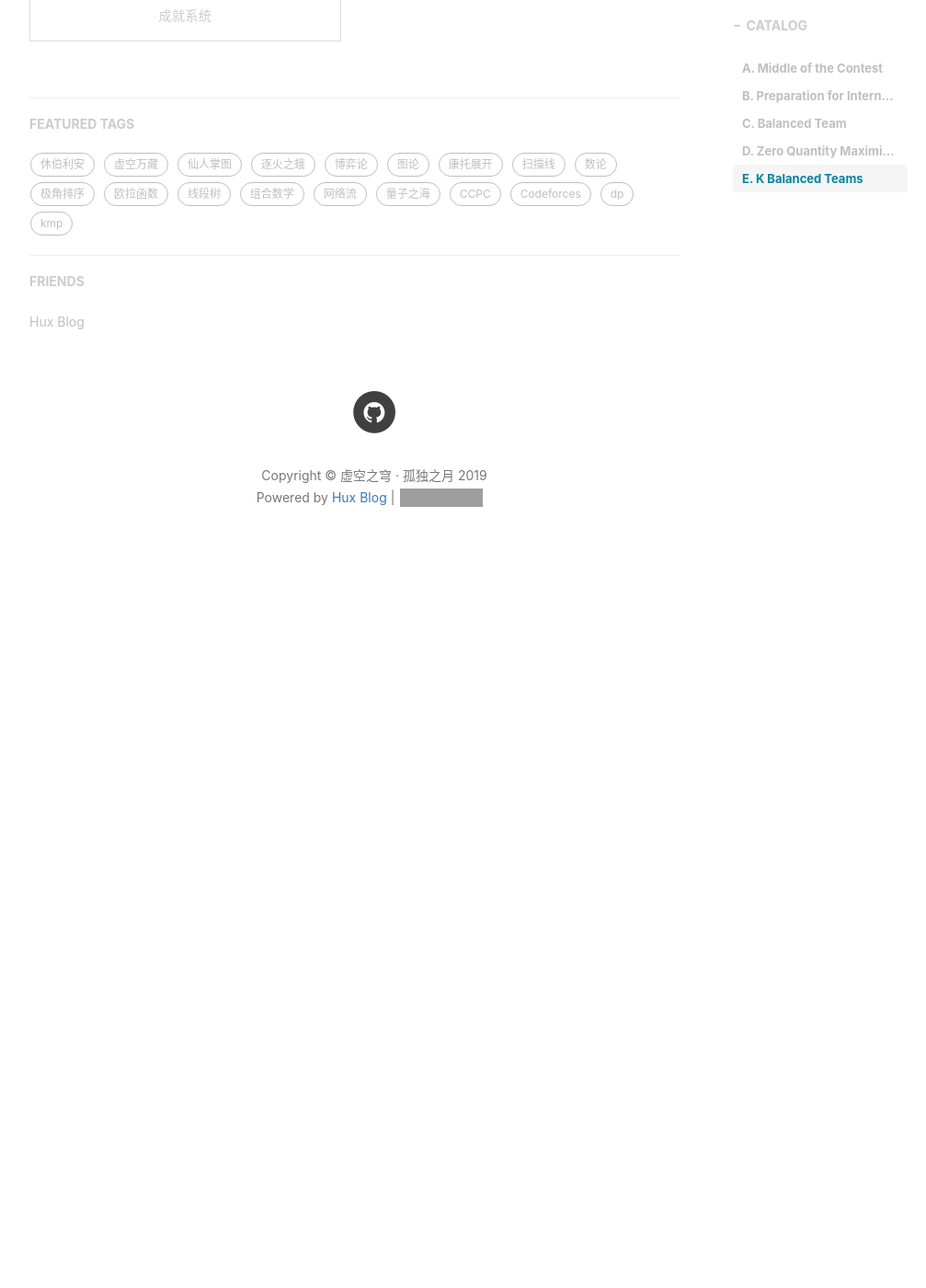
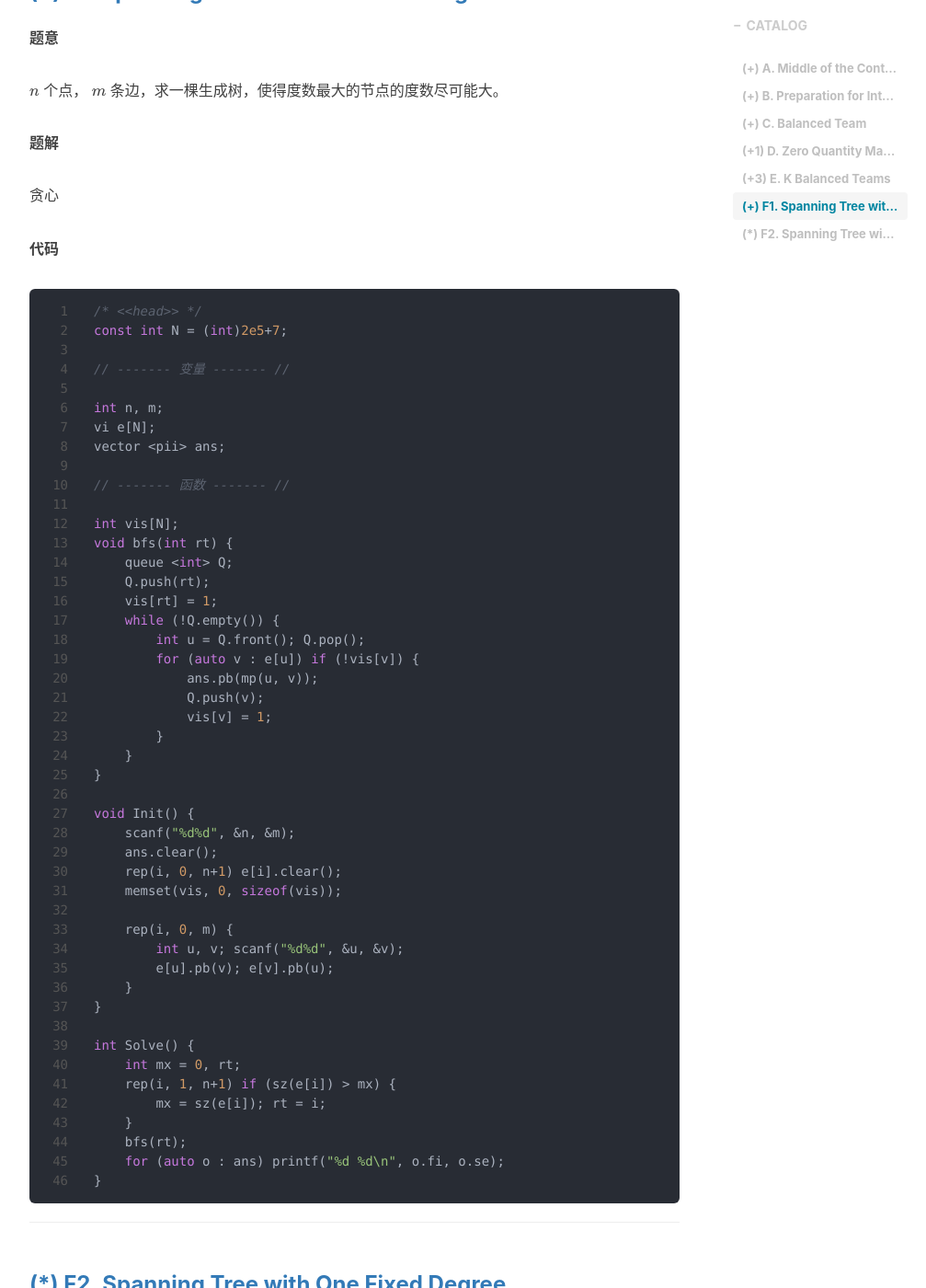
Before and after one commit to hongzhiyin/hongzhiyin.github.io, a Jekyll site: the page built from _posts/Moth_Chases_Flames/2019-10-22-cf-round-544-div3.md, in a window 1280 px wide and 1400 px high, scrolled down 5466 px. Shown: the whole window at 92% size, without its empty margins (233-1240 px from the left). Built offline with Jekyll 4.4.1, drawn with Linux system fonts in a browser that asks for light colours; nearby versions of some CDN libraries; formulas are drawn with MathJax 3; comment, search, counter and statistics services are not loaded; before the commit the page ends 6111 px from its top, so only the background shows below that; some of the changed text lies outside the part shown; grey boxes are pictures that could not be loaded.

Commit message:
Update 2019-10-22-cf-round-544-div3.md

````diff
--- a/_posts/Moth_Chases_Flames/2019-10-22-cf-round-544-div3.md
+++ b/_posts/Moth_Chases_Flames/2019-10-22-cf-round-544-div3.md
@@ -13,7 +13,7 @@ tags:
 
 [Codeforces Round #544 (Div. 3)](http://codeforces.com/contest/1133)
 
-### [A. Middle of the Contest](http://codeforces.com/contest/1133/problem/A)
+### [(+) A. Middle of the Contest](http://codeforces.com/contest/1133/problem/A)
 
 **题意**
 
@@ -48,7 +48,7 @@ int Solve() {
 
 
 
-### [B. Preparation for International Women's Day](http://codeforces.com/contest/1133/problem/B)
+### [(+) B. Preparation for International Women's Day](http://codeforces.com/contest/1133/problem/B)
 
 **题意**
 
@@ -90,7 +90,7 @@ int Solve() {
 
 
 
-### [C. Balanced Team](http://codeforces.com/contest/1133/problem/C)
+### [(+) C. Balanced Team](http://codeforces.com/contest/1133/problem/C)
 
 **题意**
 
@@ -130,7 +130,7 @@ int Solve() {
 
 
 
-### [D. Zero Quantity Maximization](http://codeforces.com/contest/1133/problem/D)
+### [(+1) D. Zero Quantity Maximization](http://codeforces.com/contest/1133/problem/D)
 
 **题意**
 
@@ -188,7 +188,7 @@ int Solve() {
 
 
 
-### [E. K Balanced Teams](http://codeforces.com/contest/1133/problem/E)
+### [(+3) E. K Balanced Teams](http://codeforces.com/contest/1133/problem/E)
 
 **题意**
 
@@ -251,3 +251,88 @@ int Solve() {
 
 
 ---
+
+
+
+### [(+) F1. Spanning Tree with Maximum Degree](http://codeforces.com/contest/1133/problem/F1)
+
+**题意**
+
+$n$ 个点， $m$ 条边，求一棵生成树，使得度数最大的节点的度数尽可能大。
+
+**题解**
+
+贪心
+
+**代码**
+
+```c++
+/* <<head>> */
+const int N = (int)2e5+7;
+
+// ------- 变量 ------- //
+
+int n, m;
+vi e[N];
+vector <pii> ans;
+
+// ------- 函数 ------- //
+
+int vis[N];
+void bfs(int rt) {
+    queue <int> Q;
+    Q.push(rt);
+    vis[rt] = 1;
+    while (!Q.empty()) {
+        int u = Q.front(); Q.pop();
+        for (auto v : e[u]) if (!vis[v]) {
+            ans.pb(mp(u, v));
+            Q.push(v);
+            vis[v] = 1;
+        }
+    }
+}
+
+void Init() {
+    scanf("%d%d", &n, &m);
+    ans.clear();
+    rep(i, 0, n+1) e[i].clear();
+    memset(vis, 0, sizeof(vis));
+
+    rep(i, 0, m) {
+        int u, v; scanf("%d%d", &u, &v);
+        e[u].pb(v); e[v].pb(u);
+    }
+}
+
+int Solve() {
+    int mx = 0, rt;
+    rep(i, 1, n+1) if (sz(e[i]) > mx) {
+        mx = sz(e[i]); rt = i;
+    }
+    bfs(rt);
+    for (auto o : ans) printf("%d %d\n", o.fi, o.se);
+}
+```
+
+
+
+---
+
+
+
+### [(*) F2. Spanning Tree with One Fixed Degree](http://codeforces.com/contest/1133/problem/F2)
+
+**题意**
+
+
+
+**题解**
+
+
+
+**代码**
+
+```c++
+
+```
````
